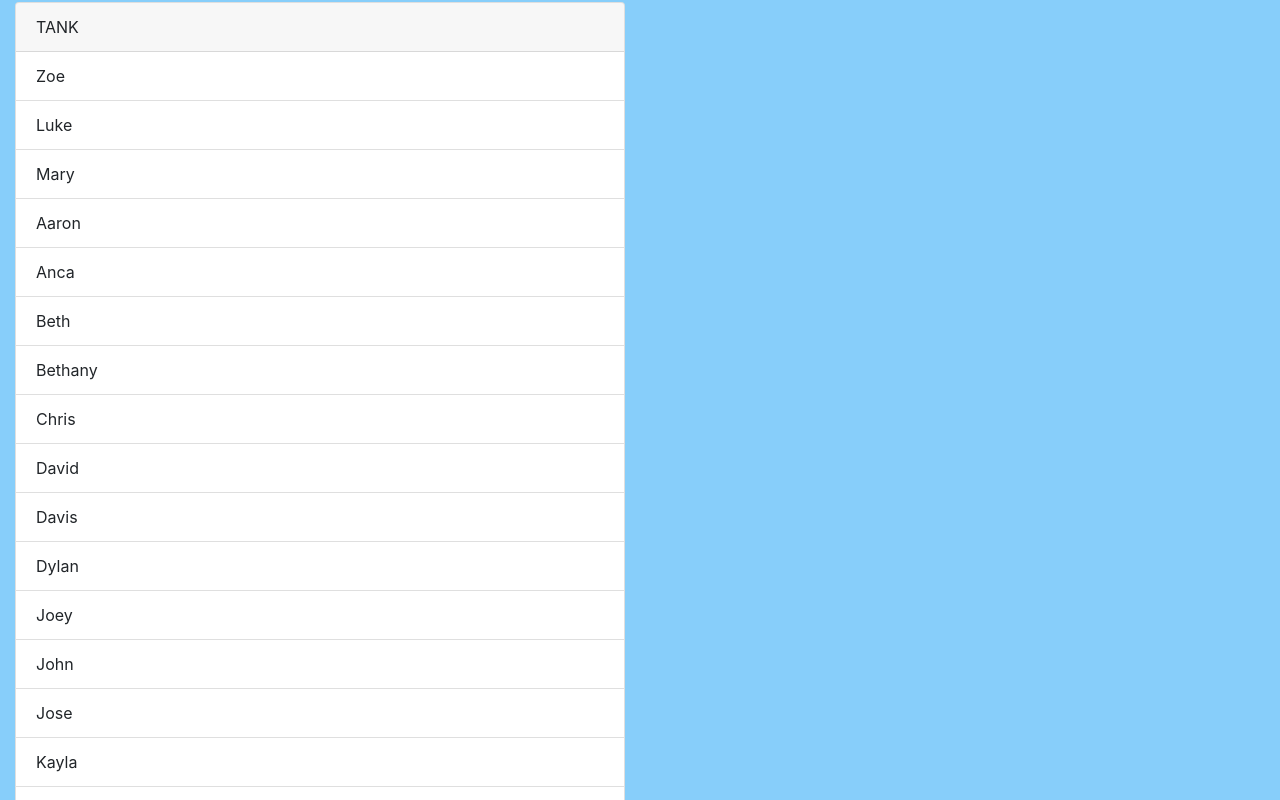
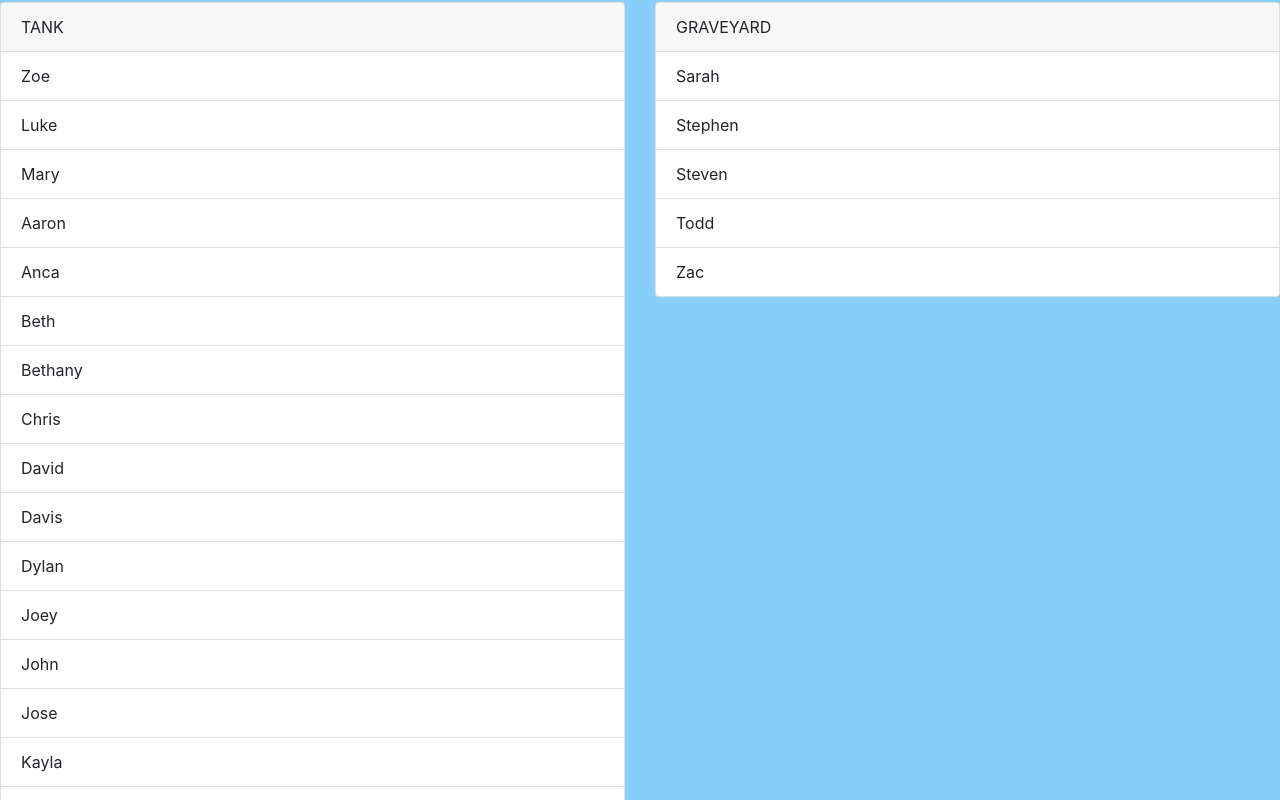
Before and after one commit to bwhitworth/shark-tank, a plain HTML site: page index.html in a window 1280 px wide. Shown: the part 54-854 px from the top of the page. Drawn offline with nearby package versions, Linux system fonts and the light colour scheme.

Commit message:
graveyard works

```diff
--- a/index.html
+++ b/index.html
@@ -9,8 +9,13 @@
 </head>
 <body>
   <h1 class="text-center">SHARK TANK</h1>
-  <div class="col-6">
-    <div id="tank"></div>
+  <div class="row">
+    <div class="col-6">
+      <div id="tank"></div>
+    </div>
+    <div class="col-6">
+      <div id="graveyard"></div>
+    </div>
   </div>
 
 <script src="https://code.jquery.com/jquery-3.4.1.slim.min.js" integrity="sha384-J6qa4849blE2+poT4WnyKhv5vZF5SrPo0iEjwBvKU7imGFAV0wwj1yYfoRSJoZ+n" crossorigin="anonymous"></script>
--- /dev/null
+++ b/javascripts/components/graveyard.js
@@ -0,0 +1,18 @@
+import utils from "../helpers/utils.js";
+import personData from "../helpers/data/personData.js";
+
+const graveyardBuilder = () => {
+  const persons = personData.getDeadPersons();
+  let domString = '';
+  domString += '  <div class="card">',
+  domString += '    <div class="card-header">GRAVEYARD</div>',
+  domString += '    <ul class="list-group list-group-flush">',
+  persons.forEach((p) => {
+    domString += `  <li class="list-group-item">${p.name}</li>`
+  });
+  domString += '    </ul>',
+  domString += '  </div>',
+  utils.printToDom('graveyard', domString);
+};
+
+export default { graveyardBuilder };
--- a/javascripts/helpers/data/personData.js
+++ b/javascripts/helpers/data/personData.js
@@ -102,22 +102,22 @@ const persons = [
   {
     id: 'person21',
     name: 'Sarah',
-    isDead: false,
+    isDead: true,
   },
   {
     id: 'person22',
     name: 'Stephen',
-    isDead: false,
+    isDead: true,
   },
   {
     id: 'person23',
     name: 'Steven',
-    isDead: false,
+    isDead: true,
   },
   {
     id: 'person24',
     name: 'Todd',
-    isDead: false,
+    isDead: true,
   },
   {
     id: 'person25',
@@ -130,4 +130,8 @@ const getAlivePersons = () => {
   return persons.filter((x) => x.isDead === false);
 };
 
-export default { getAlivePersons };
+const getDeadPersons = () => {
+  return persons.filter((x) => x.isDead);
+};
+
+export default { getAlivePersons, getDeadPersons };
--- a/javascripts/main.js
+++ b/javascripts/main.js
@@ -1,7 +1,9 @@
 import tank from "./components/tank.js";
+import graveyard from "./components/graveyard.js";
 
 const init = () => {
   tank.tankBuilder();
+  graveyard.graveyardBuilder();
 };
 
 init();
```
